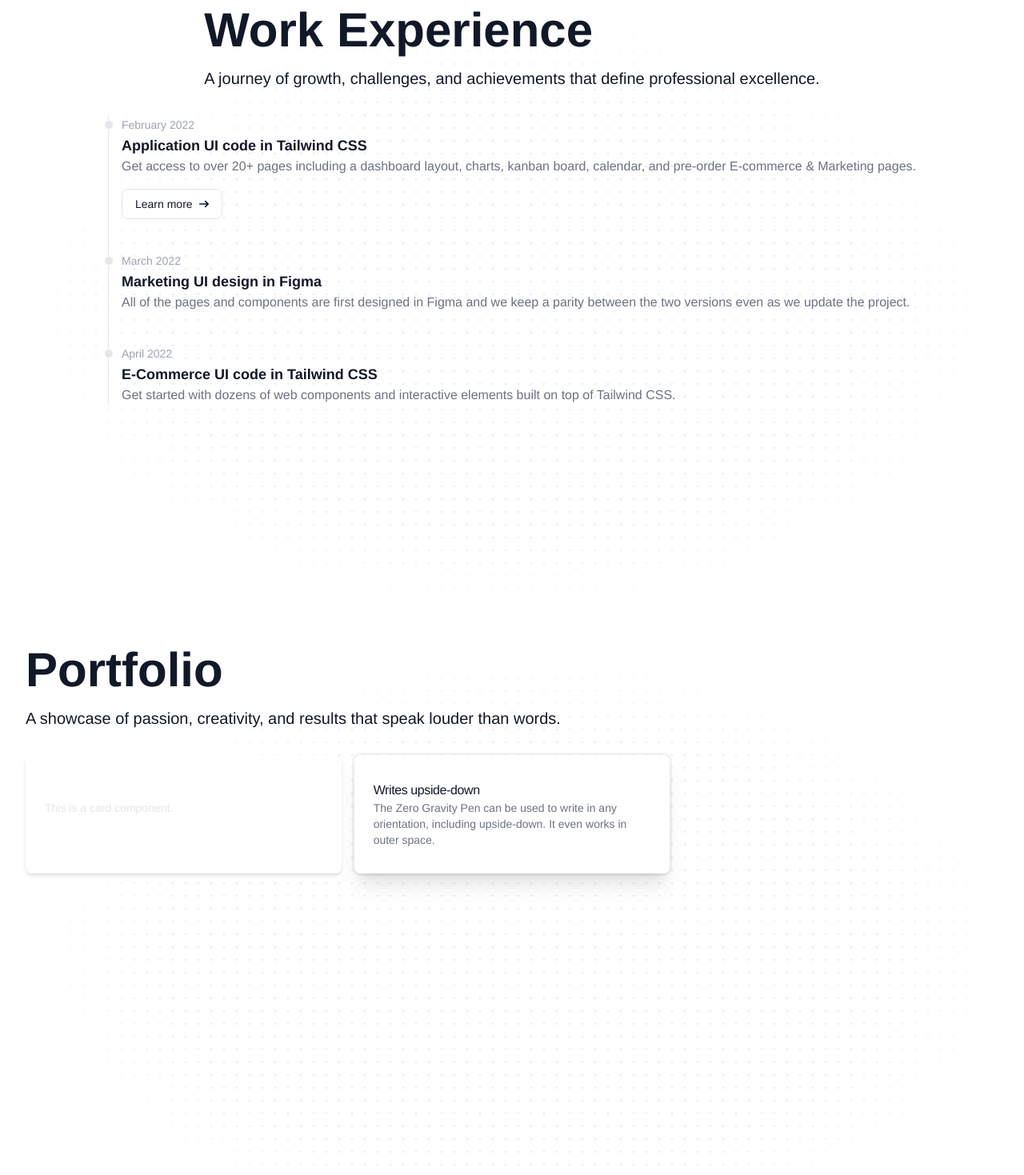
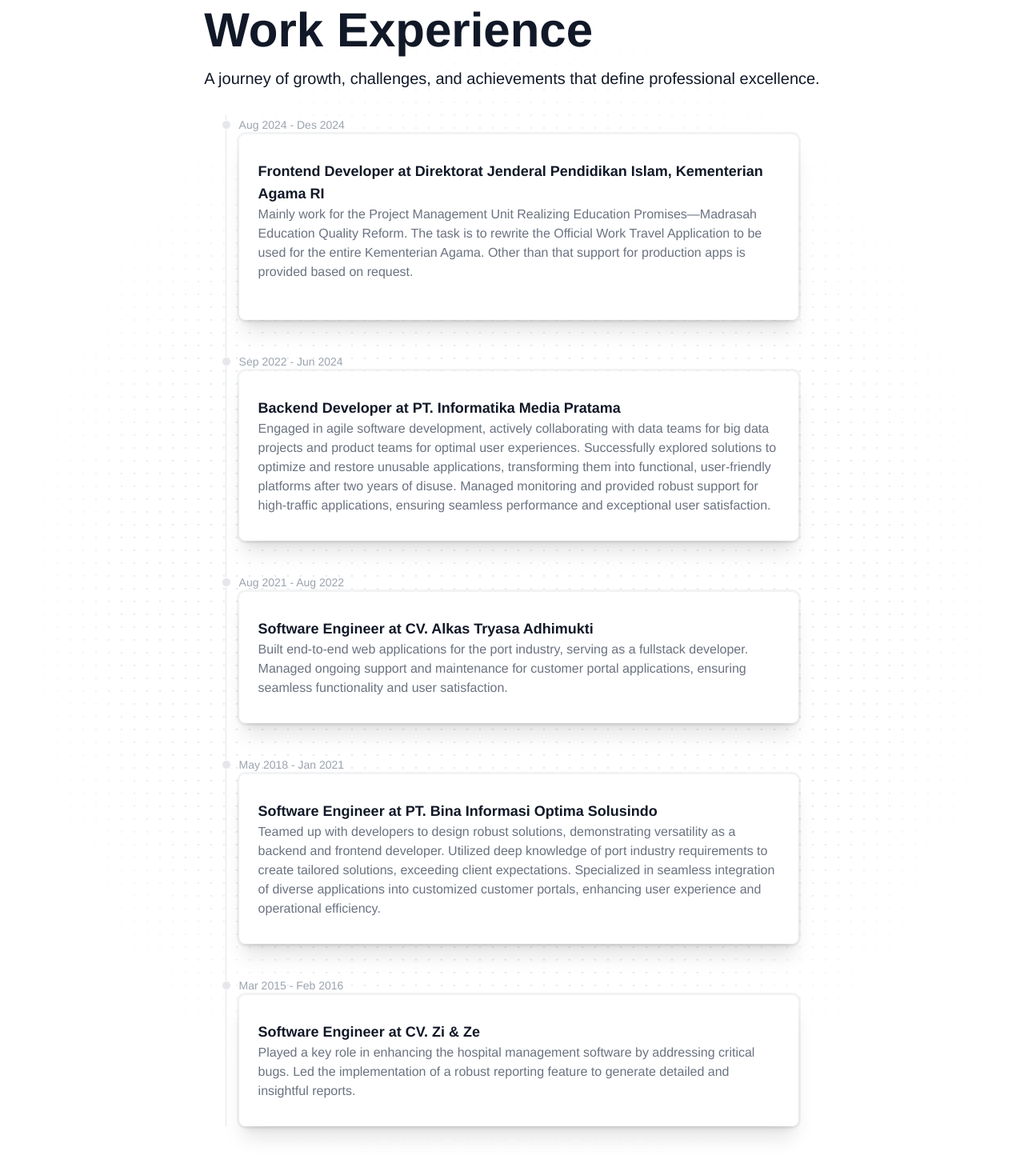
Before and after one commit to AhWirayudha/portfolio-v1, a Nuxt app: page / in a window 1280 px wide. Shown: the part 1160-2629 px from the top of the page at 80% size. Built offline with nearby package versions, Linux system fonts and the light colour scheme.

Commit message:
section work

```diff
--- a/components/section/SectionSkills.vue
+++ b/components/section/SectionSkills.vue
@@ -36,6 +36,14 @@
             alt="typescript logo"
             class="h-8 w-8"
           />
+          <div class="card-body flex flex-col items-center justify-center">
+            <img
+              src="/assets/images/nextjs-fill-svgrepo-com.svg"
+              alt="nextjs logo"
+              class="h-8 w-8"
+            />
+            <span class="text-xs">nextJs</span>
+          </div>
         </div>
       </div>
       <div class="card-dark">
@@ -71,6 +79,14 @@
             alt="grafana logo"
             class="h-8 w-8"
           />
+          <div class="card-body flex flex-col items-center justify-center">
+            <img
+              src="/assets/images/sonarqube-svgrepo-com.svg"
+              alt="sonarqube logo"
+              class="h-8 w-8 justify-center rounded-lg bg-white p-1"
+            />
+            <span class="text-xs">sonarqube</span>
+          </div>
         </div>
       </div>
     </div>
--- a/components/section/SectionWork.vue
+++ b/components/section/SectionWork.vue
@@ -12,7 +12,7 @@
         professional excellence.
       </p>
     </div>
-    <div class="relative items-center gap-4 p-4">
+    <div class="relative max-w-[100%] items-center gap-4 p-4 lg:max-w-[60%]">
       <ol class="relative border-s border-gray-200 dark:border-gray-700">
         <li class="mb-10 ms-4">
           <div
@@ -20,37 +20,23 @@
           />
           <time
             class="mb-1 text-sm font-normal leading-none text-gray-400 dark:text-gray-500"
-            >February 2022</time
+            >Aug 2024 - Des 2024</time
           >
+          <div class="card-dark">
             <h3 class="text-lg font-semibold text-gray-900 dark:text-white">
-            Application UI code in Tailwind CSS
+              Frontend Developer at Direktorat Jenderal Pendidikan Islam,
+              Kementerian Agama RI
             </h3>
             <p
               class="mb-4 text-base font-normal text-gray-500 dark:text-gray-400"
             >
-            Get access to over 20+ pages including a dashboard layout, charts,
-            kanban board, calendar, and pre-order E-commerce & Marketing pages.
+              Mainly work for the Project Management Unit Realizing Education
+              Promises—Madrasah Education Quality Reform. The task is to rewrite
+              the Official Work Travel Application to be used for the entire
+              Kementerian Agama. Other than that support for production apps is
+              provided based on request.
             </p>
-          <a
-            href="#"
-            class="inline-flex items-center rounded-lg border border-gray-200 bg-white px-4 py-2 text-sm font-medium text-gray-900 hover:bg-gray-100 hover:text-blue-700 focus:z-10 focus:text-blue-700 focus:outline-none focus:ring-4 focus:ring-gray-100 dark:border-gray-600 dark:bg-gray-800 dark:text-gray-400 dark:hover:bg-gray-700 dark:hover:text-white dark:focus:ring-gray-700"
-            >Learn more
-            <svg
-              class="ms-2 h-3 w-3 rtl:rotate-180"
-              aria-hidden="true"
-              xmlns="http://www.w3.org/2000/svg"
-              fill="none"
-              viewBox="0 0 14 10"
-            >
-              <path
-                stroke="currentColor"
-                stroke-linecap="round"
-                stroke-linejoin="round"
-                stroke-width="2"
-                d="M1 5h12m0 0L9 1m4 4L9 9"
-              />
-            </svg>
-          </a>
+          </div>
         </li>
         <li class="mb-10 ms-4">
           <div
@@ -58,32 +44,85 @@
           />
           <time
             class="mb-1 text-sm font-normal leading-none text-gray-400 dark:text-gray-500"
-            >March 2022</time
+            >Sep 2022 - Jun 2024</time
           >
+          <div class="card-dark">
             <h3 class="text-lg font-semibold text-gray-900 dark:text-white">
-            Marketing UI design in Figma
+              Backend Developer at PT. Informatika Media Pratama
             </h3>
             <p class="text-base font-normal text-gray-500 dark:text-gray-400">
-            All of the pages and components are first designed in Figma and we
-            keep a parity between the two versions even as we update the
-            project.
+              Engaged in agile software development, actively collaborating with
+              data teams for big data projects and product teams for optimal
+              user experiences. Successfully explored solutions to optimize and
+              restore unusable applications, transforming them into functional,
+              user-friendly platforms after two years of disuse. Managed
+              monitoring and provided robust support for high-traffic
+              applications, ensuring seamless performance and exceptional user
+              satisfaction.
             </p>
+          </div>
         </li>
-        <li class="ms-4">
+        <li class="mb-10 ms-4">
           <div
             class="absolute -start-1.5 mt-1.5 h-3 w-3 rounded-full border border-white bg-gray-200 dark:border-gray-900 dark:bg-gray-700"
           />
           <time
             class="mb-1 text-sm font-normal leading-none text-gray-400 dark:text-gray-500"
-            >April 2022</time
+            >Aug 2021 - Aug 2022</time
           >
+          <div class="card-dark">
             <h3 class="text-lg font-semibold text-gray-900 dark:text-white">
-            E-Commerce UI code in Tailwind CSS
+              Software Engineer at CV. Alkas Tryasa Adhimukti
             </h3>
             <p class="text-base font-normal text-gray-500 dark:text-gray-400">
-            Get started with dozens of web components and interactive elements
-            built on top of Tailwind CSS.
+              Built end-to-end web applications for the port industry, serving
+              as a fullstack developer. Managed ongoing support and maintenance
+              for customer portal applications, ensuring seamless functionality
+              and user satisfaction.
             </p>
+          </div>
+        </li>
+        <li class="mb-10 ms-4">
+          <div
+            class="absolute -start-1.5 mt-1.5 h-3 w-3 rounded-full border border-white bg-gray-200 dark:border-gray-900 dark:bg-gray-700"
+          />
+          <time
+            class="mb-1 text-sm font-normal leading-none text-gray-400 dark:text-gray-500"
+            >May 2018 - Jan 2021</time
+          >
+          <div class="card-dark">
+            <h3 class="text-lg font-semibold text-gray-900 dark:text-white">
+              Software Engineer at PT. Bina Informasi Optima Solusindo
+            </h3>
+            <p class="text-base font-normal text-gray-500 dark:text-gray-400">
+              Teamed up with developers to design robust solutions,
+              demonstrating versatility as a backend and frontend developer.
+              Utilized deep knowledge of port industry requirements to create
+              tailored solutions, exceeding client expectations. Specialized in
+              seamless integration of diverse applications into customized
+              customer portals, enhancing user experience and operational
+              efficiency.
+            </p>
+          </div>
+        </li>
+        <li class="mb-10 ms-4">
+          <div
+            class="absolute -start-1.5 mt-1.5 h-3 w-3 rounded-full border border-white bg-gray-200 dark:border-gray-900 dark:bg-gray-700"
+          />
+          <time
+            class="mb-1 text-sm font-normal leading-none text-gray-400 dark:text-gray-500"
+            >Mar 2015 - Feb 2016</time
+          >
+          <div class="card-dark">
+            <h3 class="text-lg font-semibold text-gray-900 dark:text-white">
+              Software Engineer at CV. Zi & Ze
+            </h3>
+            <p class="text-base font-normal text-gray-500 dark:text-gray-400">
+              Played a key role in enhancing the hospital management software by
+              addressing critical bugs. Led the implementation of a robust
+              reporting feature to generate detailed and insightful reports.
+            </p>
+          </div>
         </li>
       </ol>
     </div>
```
Also changed, not shown: assets/images/nextjs-fill-svgrepo-com.svg (added), assets/images/sonarqube-svgrepo-com.svg (added). Lines whose indentation alone changed are shown as unchanged.
